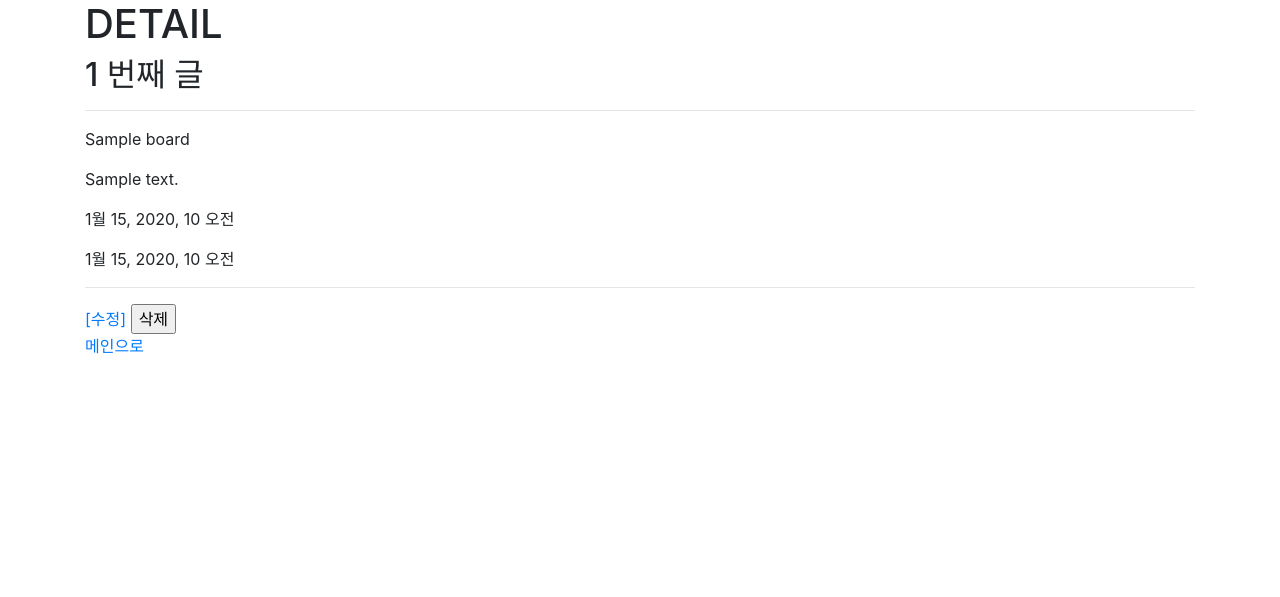
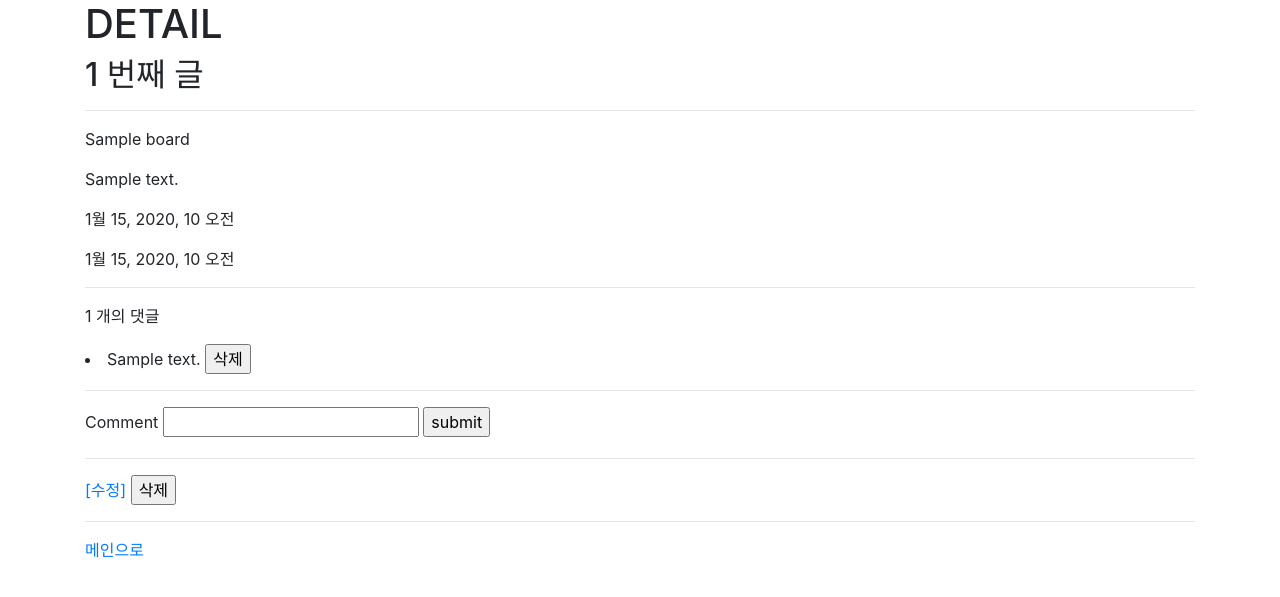
Before and after one commit to grayblu/crud-intro, a Django app: page /boards/1/ in a window 1280 px wide. Shown: the top 597 px of the page. Run offline with Django 3.2, Linux system fonts and the light colour scheme; tables that the repository leaves empty hold one stand-in row (values such as "Sample post"); some libraries are stand-ins or nearby versions.

Commit message:
190611 comments create/delete 4th commit

```diff
--- a/boards/models.py
+++ b/boards/models.py
@@ -1,4 +1,5 @@
 from django.db import models
+
 
 # Create your models here.
 class Board(models.Model):
@@ -11,6 +12,16 @@ class Board(models.Model):
     created_at = models.DateTimeField(auto_now_add=True)
     updated_at = models.DateTimeField(auto_now=True)
 
+    def __str__(self):
+        return f'{self.id}글 - {self.title}: {self.content}'
+
+
+class Comment(models.Model):
+    board = models.ForeignKey(Board, on_delete=models.CASCADE)
+    content = models.CharField(max_length=200)
+    created_at = models.DateTimeField(auto_now_add=True)
+    updated_at = models.DateTimeField(auto_now=True)
 
     def __str__(self):
-        return f'{self.id}글 - {self.title}: {self.content}'
+        # return self.content
+        return f'<Board({self.board_id}): Comment({self.pk, self.content}>'
--- a/boards/templates/boards/detail.html
+++ b/boards/templates/boards/detail.html
@@ -9,10 +9,33 @@
 <p>{{board.created_at}}</p>
 <p>{{board.updated_at}}</p>
 <hr>
+<!-- 댓글 출력 -->
+<p>{{ comments | length }} 개의 댓글</p>
+{% for comment in comments %}
+    <li>
+        {{ comment.content }}
+        <form action="{% url 'boards:comments_delete' board.pk comment.pk %}" method="POST" style="display: inline">
+            {% csrf_token %}
+            <input type="submit" value="삭제">
+        </form>
+    </li>
+{% empty %}
+    <p><b>댓글이 없습니다.</b></p>
+{% endfor %}
+<hr>
+<!-- 댓글 입력 -->
+<form action="{% url 'boards:comments_create' board.pk %}" method="POST">
+    {% csrf_token %}
+    <label for="content">Comment</label>
+    <input type="text" name="content" id="content">
+    <input type="submit" value="submit">
+</form>
+<hr>
 <a href="{% url 'boards:update' board.pk %}">[수정]</a>
 <form action="{% url 'boards:delete' board.pk %}" method="POST" style="display: inline" onsubmit="return confirm('R U SURE??')">
     {% csrf_token %}
     <input type="submit" value="삭제">
 </form><br>
+<hr>
 <a href="{% url 'boards:index' %}">메인으로</a>
 {% endblock %}
--- a/boards/urls.py
+++ b/boards/urls.py
@@ -6,7 +6,9 @@ urlpatterns = [
     path('', views.index, name='index'),
     # path('new/', views.new), 해당 get요청이 create 뷰 함수에서 동작
     path('create/', views.create, name='create'),   # GET(new), POST(create)
-    path('<int:pk>/', views.detail, name='detail'),
-    path('<int:pk>/delete/', views.delete, name='delete'),
-    path('<int:pk>/update/', views.update, name='update'),  # GET(edit), POST(create)
+    path('<int:board_pk>/', views.detail, name='detail'),
+    path('<int:board_pk>/delete/', views.delete, name='delete'),
+    path('<int:board_pk>/update/', views.update, name='update'),  # GET(edit), POST(create)
+    path('<int:board_pk>/comments/', views.comments_create, name='comments_create'),    # POST
+    path('<int:board_pk>/comments/<int:comment_pk>/delete/', views.comments_delete, name='comments_delete'),
 ]
--- a/boards/views.py
+++ b/boards/views.py
@@ -1,5 +1,5 @@
 from django.shortcuts import render, redirect
-from .models import Board
+from .models import Board, Comment
 from IPython import embed
 
 
@@ -34,16 +34,21 @@ def create(request):
         return render(request, 'boards/create.html')
 
 
-def detail(request, pk):
-    board = Board.objects.get(pk=pk)
+def detail(request, board_pk):
+    board = Board.objects.get(pk=board_pk)
+    # 현재 게시글이 가지고 있는 모든 댓글
+    # comments = board.comment_set.all()
+    comments = board.comment_set.order_by('-pk')
+    print(comments)
     context = {
         'board':board,
+        'comments':comments,
     }
     return render(request, 'boards/detail.html', context)
 
 
-def delete(request, pk):
-    board = Board.objects.get(pk=pk)
+def delete(request, board_pk):
+    board = Board.objects.get(pk=board_pk)
     if request.method == 'POST':
         board.delete()
         return redirect('boards:index')
@@ -51,9 +56,9 @@ def delete(request, pk):
         return redirect('boards:detail', board.pk)
 
 
-def update(request, pk):
+def update(request, board_pk):
     # POST => UPDATE / GET => EDIT
-    board = Board.objects.get(pk=pk)
+    board = Board.objects.get(pk=board_pk)
     if request.method == 'POST':
         board.title = request.POST.get('title')
         board.content = request.POST.get('content')
@@ -62,3 +67,28 @@ def update(request, pk):
     else:
         context = {'board': board, }
         return render(request, 'boards/update.html', context)
+
+
+def comments_create(request, board_pk):
+    # 댓글을 달 게시물
+    board = Board.objects.get(pk=board_pk)
+    if request.method == 'POST':
+        # form 에서 넘어온 댓글 정보
+        content = request.POST.get('content')
+        # 댓글 생성 및 저장
+        comment = Comment(board=board, content=content)
+        # comment = Comment(board_id=board.pk, content=content)
+        comment.save()
+        return redirect('boards:detail', board.pk)
+        # return redirect('boards:detail', comment.board_id)
+    else:
+        return redirect('boards:detail', board.pk)
+
+
+def comments_delete(request, board_pk, comment_pk):
+    comment = Comment.objects.get(pk=comment_pk)
+    if request.method == 'POST':
+        comment.delete()
+    return redirect('boards:detail', board_pk)
+    # else:
+    #     return redirect('boards:detail', board_pk)
```
Also changed, not shown: boards/admin.py (+10 -1 lines), boards/migrations/0003_comment.py (added).
